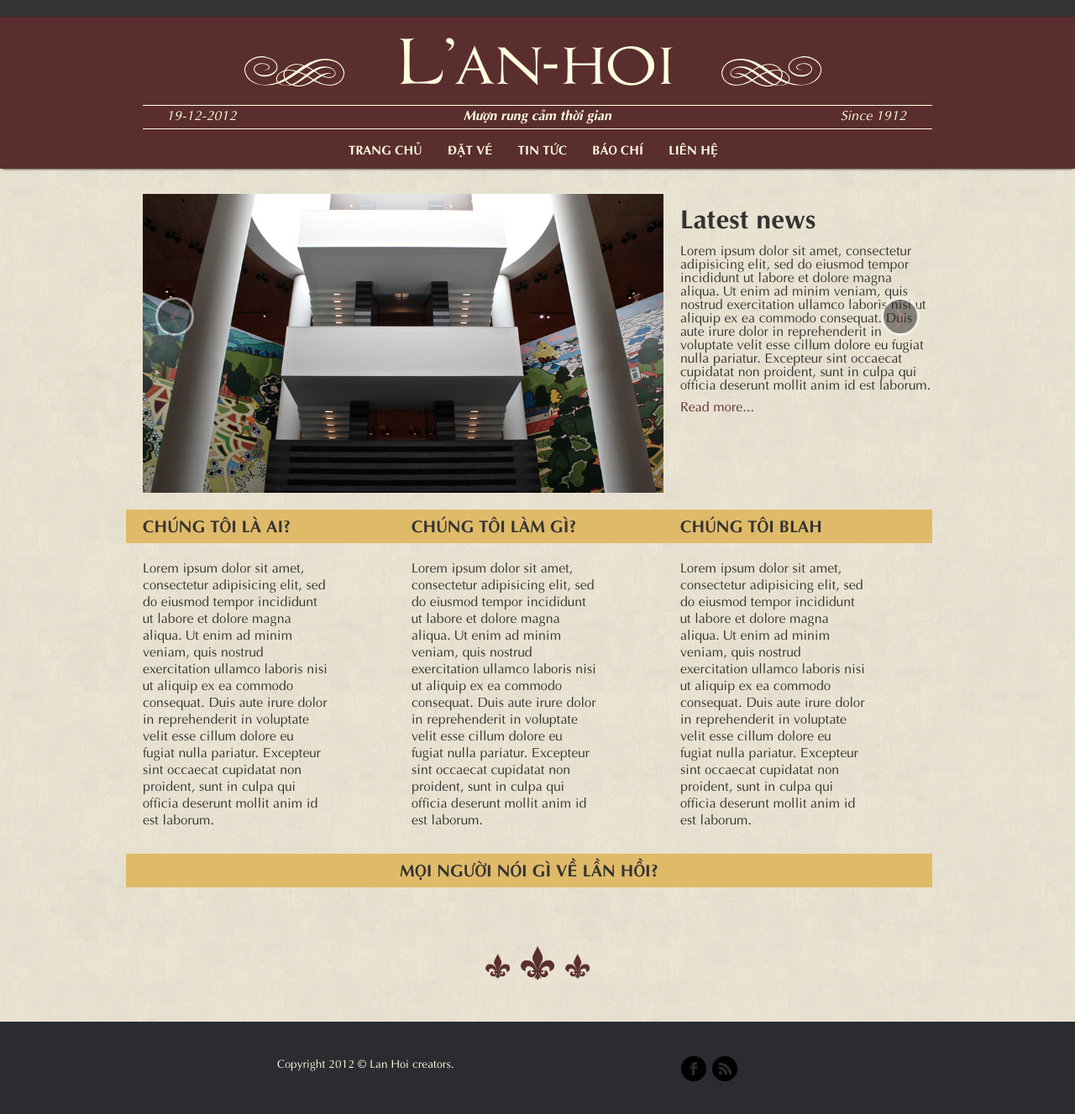
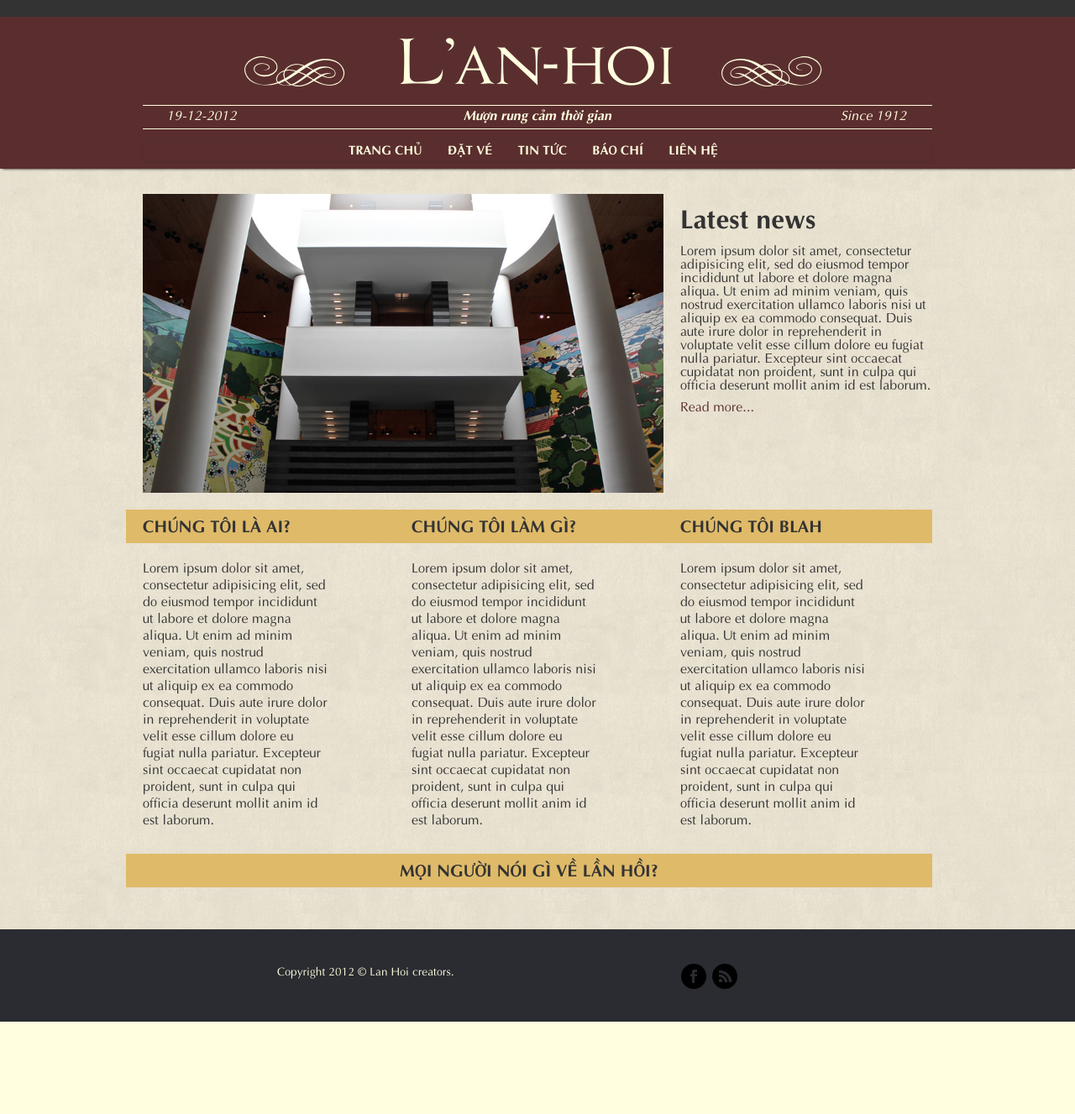
Before and after one commit to lanhoi/lanhoi.github.com, a Jekyll site: the page built from index.html, in a window 1280 px wide. Shown: the whole page at 84% size. Built offline with Jekyll 4.4.1, drawn with Linux system fonts in a browser that asks for light colours; nearby versions of some CDN libraries; after the commit the page ends 1217 px from its top, so only the background shows below that.

Commit message:
Sticky footer

```diff
--- a/_layouts/default.html
+++ b/_layouts/default.html
@@ -61,7 +61,9 @@
             {{ content }}
         </div>
 
-        <hr class="fleur">
+        <div id="push"></div>
+
+        <!-- <hr class="fleur"> -->
         <footer>
             <div class="container">
                 <div class="row footer-row">
--- a/css/main.css
+++ b/css/main.css
@@ -8,6 +8,7 @@
     font-family: UTM Aptima;
     font-size: 16px;
     background-color: #FFFEDF;
+    min-height: 100%;
 }
 
 body {
@@ -155,6 +156,35 @@
     margin: 0 auto 20px auto;
 }
 
+.carousel-control {
+  position: absolute;
+  top: 20%;
+  left: 15px;
+  width: 60px;
+  height: 60%;
+  font-size: 60px;
+  line-height: 30px;
+  color: #ffffff;
+  text-align: center;
+  background: #333;
+  border: 0;
+  -webkit-border-radius: 3px;
+     -moz-border-radius: 3px;
+          border-radius: 3px;
+  opacity: 0.0;
+  filter: alpha(opacity=0);
+}
+
+.carousel-control:hover {
+  text-decoration: none;
+  opacity: 0.5;
+  filter: alpha(opacity=50);
+}
+
+.carousel a {
+    color: white;
+}
+
 /* INFO */
 .divider {
     background-color: #DFBA69;
@@ -207,20 +237,46 @@
 hr.fleur {
     background: url("/img/fleurdelis2.png");
     display: block;
-    width: 200px;
-    height: 40px;
+    width: 150px;
+    height: 31px;
     border-top: 0;
     border-bottom: 0;
     margin: 50px auto;
 }
 
+hr.section {
+    background: url("/img/section.png");
+    background-repeat: no-repeat;
+    background-position: center top;
+    display: block;
+    width: 100px;
+    height: 11px;
+    border-top: 0;
+    /*padding-bottom: 20px;
+    border-bottom: 3px dotted #5A2E2E;*/
+    border-bottom: 0;
+    margin: 30px auto;
+}
+
+hr.footer-dotted {
+    border-bottom: 2px dashed #2A2C31;
+    border-top: 0;
+    margin-bottom: 8px;
+    margin-top: 30px;
+}
+
+hr.blog-divider {
+    border-bottom: 1px dashed #5A2E2E;
+    border-top: 0;
+}
+
 /* FOOTER */
 footer {
-/*
+
     z-index: 2;
     position: absolute;
     bottom: 0;
-*/
+
     width: 100%;
     height: 110px;
     background-color: #2A2C31;
@@ -230,3 +286,7 @@
 .footer-row {
     padding-top: 40px;
 }
+
+#push {
+    height: 140px;
+}
```
Also changed, not shown: img/fleurdelis2.png.
